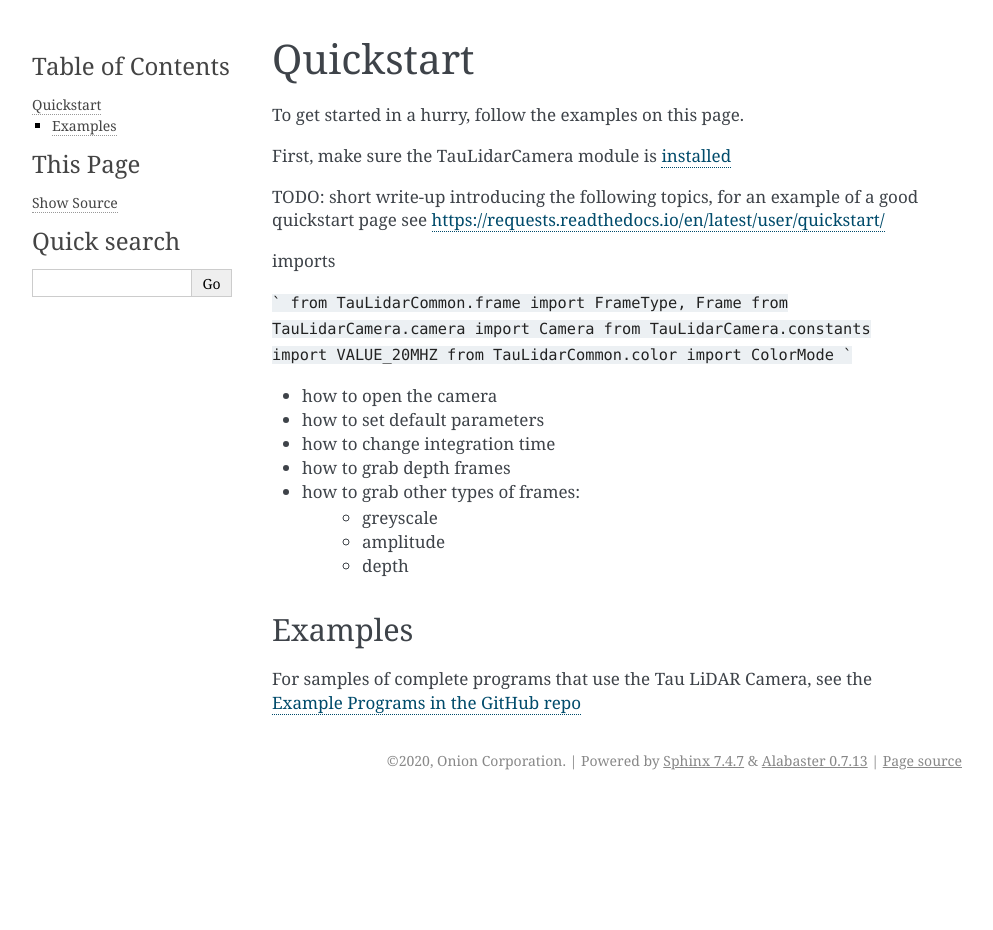
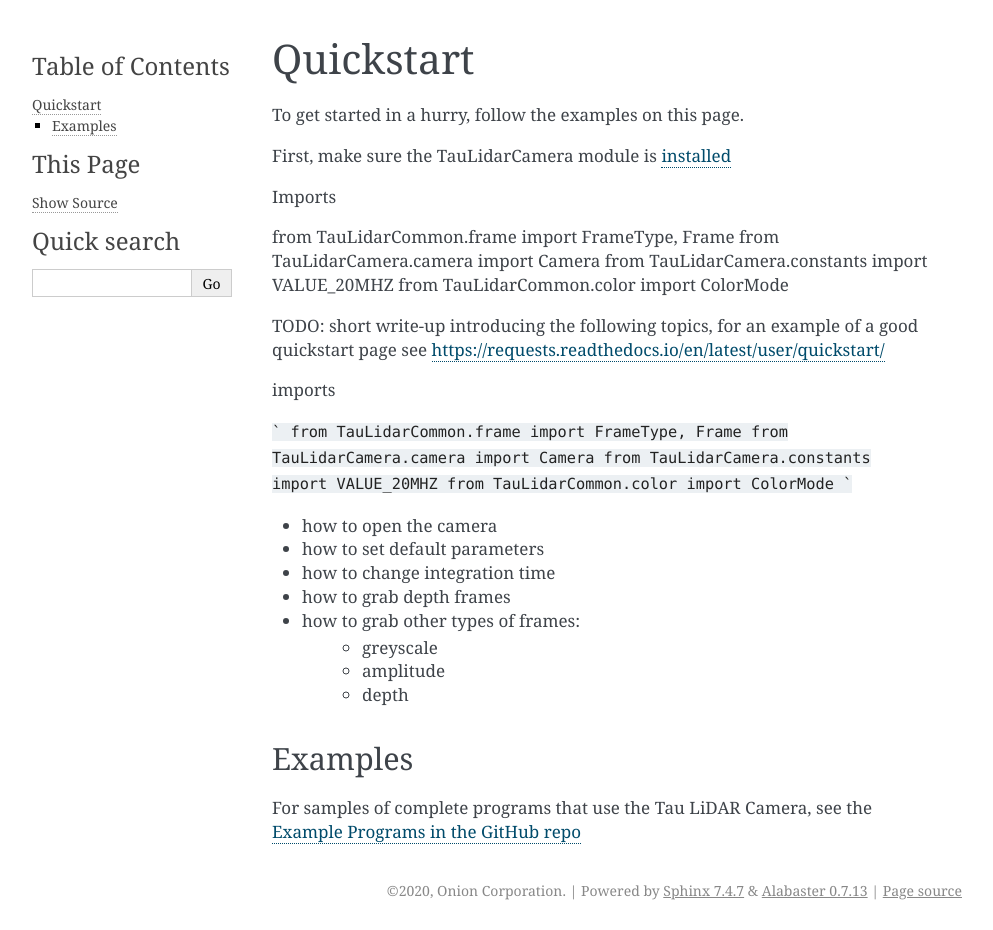
Before and after one commit to OnionIoT/tau-lidar-camera, a Sphinx documentation site: the page built from docs/quickstart.rst, in a window 1280 px wide. Shown: the whole page, without its empty margins (148-1141 px from the left). Built offline with Sphinx 7.4.7, drawn with Linux system fonts in a browser that asks for light colours; before the commit the page ends 900 px from its top, so only the background shows below that.

Commit message:
Update quickstart.rst

```diff
--- a/docs/quickstart.rst
+++ b/docs/quickstart.rst
@@ -5,6 +5,12 @@
 
 First, make sure the TauLidarCamera module is `installed <install>`_
 
+Imports
+
+from TauLidarCommon.frame import FrameType, Frame
+from TauLidarCamera.camera import Camera
+from TauLidarCamera.constants import VALUE_20MHZ
+from TauLidarCommon.color import ColorMode
 
 TODO: short write-up introducing the following topics, for an example of a good quickstart page see  https://requests.readthedocs.io/en/latest/user/quickstart/
 
```
